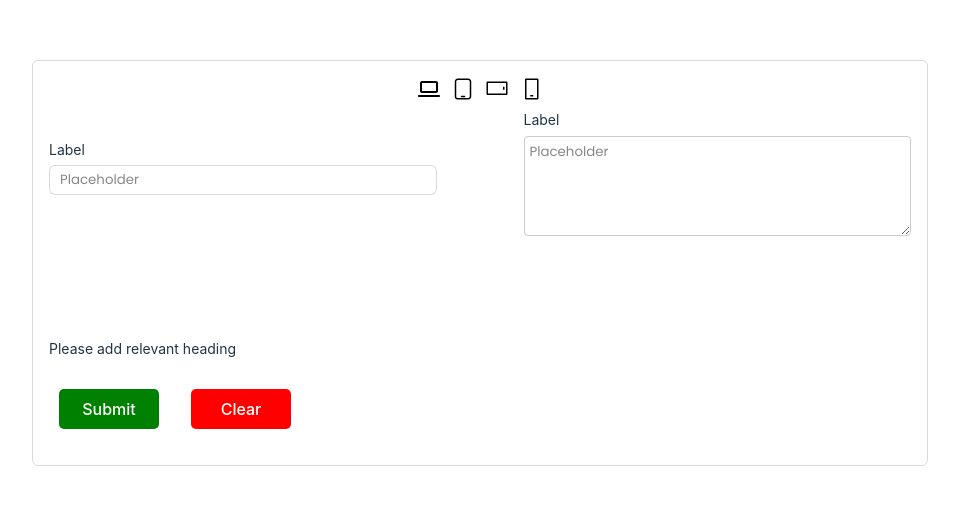
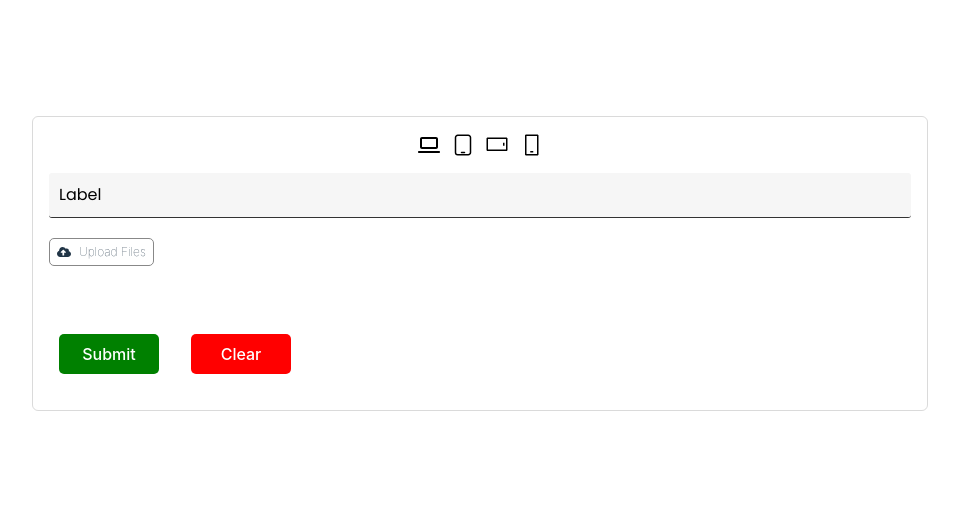
Before and after one commit to jshah3821/dynamic-form-for-project, a React (Vite) app: page / in a window 1280 px wide. Shown: the part 137-642 px from the top of the page, without its empty margins (160-1119 px from the left). Built offline with nearby package versions, Linux system fonts and the light colour scheme.

Commit message:
fixed and added multiple upload

```diff
--- a/src/components/Elements/FormBuilder.css
+++ b/src/components/Elements/FormBuilder.css
@@ -1426,3 +1426,12 @@ textarea {
   width: auto;
   height: auto;
 }
+
+.selectBoxContainer,
+.form_inputContainer,
+.fp_text,
+.px1,
+.inputContainer,
+.le_container {
+  width: 100%;
+}
--- a/src/components/Elements/FormBuilder.tsx
+++ b/src/components/Elements/FormBuilder.tsx
@@ -604,53 +604,101 @@ export const FormBuilder = ({ id, jsonData, canvasStyle }: Props) => {
     localStorage.setItem("formData", imageFile);
   }, [imageFile]);
 
+  // const formDataHandleChange = (event, id, multipleFileUpload?) => {
+  //   const { name, value } = event?.target;
+
+  //   console.log("name, value", name, value);
+
+  //   let updatedFiles: any;
+  //   if (name === "survey_image") {
+  //     const fileList = event.target.files;
+  //     console.log("fileList", fileList);
+
+  //     console.log("updatedFiles", updatedFiles);
+
+  //     if (multipleFileUpload) {
+  //       const existingFiles = formData[id] || []; // Get existing files from formData
+  //       updatedFiles = [...existingFiles]; // Copy existing files to updatedFiles
+  //     } else {
+  //       updatedFiles = [];
+  //     }
+  //     for (let i = 0; i < fileList.length; i++) {
+  //       const file = fileList[i];
+  //       const reader = new FileReader();
+  //       reader.onload = (e: any) => {
+  //         const dataURL = e.target.result;
+
+  //         updatedFiles.push({ name: file.name, dataURL });
+  //         setImageFile(dataURL);
+  //         if (updatedFiles.length === fileList.length) {
+  //           setFormData((prevState) => ({
+  //             ...prevState,
+  //             [id]: updatedFiles,
+  //           }));
+  //         }
+  //       };
+  //       reader.readAsDataURL(file);
+  //     }
+  //   } else if (name === "checkbox" || name === "survey_checkbox") {
+  //     let tempData = [...formData[id]];
+  //     if (tempData.find((data) => data === value)) {
+  //       tempData = tempData.filter((data) => data !== value);
+  //     } else {
+  //       tempData.push(value);
+  //     }
+  //     setFormData((prevState) => ({
+  //       ...prevState,
+  //       [id]: tempData,
+  //     }));
+  //   } else {
+  //     setFormData((prevState) => ({
+  //       ...prevState,
+  //       [id]: value,
+  //     }));
+  //   }
+  // };
+
   const formDataHandleChange = (event, id, multipleFileUpload?) => {
     const { name, value } = event?.target;
 
-    console.log("name, value", name, value);
-
-    let updatedFiles: any;
-
-    // console.log(updatedFiles, "updatedFiles");
-
     if (name === "survey_image") {
       const fileList = event.target.files;
-      console.log(fileList, "filelidsdsad");
+      let updatedFiles = multipleFileUpload ? [...(formData[id] || [])] : [];
 
-      if (multipleFileUpload) {
-        const existingFiles = formData[id] || []; // Get existing files from formData
-        updatedFiles = [...existingFiles]; // Copy existing files to updatedFiles
-      } else {
-        updatedFiles = [];
-      }
+      // Array to hold all promises from FileReader.onload events
+      const promises = [];
+
       for (let i = 0; i < fileList.length; i++) {
         const file = fileList[i];
         const reader = new FileReader();
-        reader.onload = (e: any) => {
-          const dataURL = e.target.result;
+        const promise = new Promise((resolve, reject) => {
+          reader.onload = (e: any) => {
+            const dataURL = e.target.result;
+            updatedFiles.push({ name: file.name, dataURL });
+            setImageFile(dataURL);
+            resolve();
+          };
+          reader.onerror = (error) => reject(error);
+        });
 
-          updatedFiles.push({ name: file.name, dataURL });
-          setImageFile(dataURL);
-          if (updatedFiles.length === fileList.length) {
-            setFormData((prevState) => ({
-              ...prevState,
-              [id]: updatedFiles,
-            }));
-          }
-        };
+        promises.push(promise);
         reader.readAsDataURL(file);
       }
+
+      // After all files are read, update formData[id]
+      Promise.all(promises)
+        .then(() => {
+          setFormData((prevState) => ({
+            ...prevState,
+            [id]: updatedFiles,
+          }));
+        })
+        .catch((error) => {
+          console.error("Error reading files:", error);
+          // Handle error if necessary
+        });
     } else if (name === "checkbox" || name === "survey_checkbox") {
-      let tempData = [...formData[id]];
-      if (tempData.find((data) => data === value)) {
-        tempData = tempData.filter((data) => data !== value);
-      } else {
-        tempData.push(value);
-      }
-      setFormData((prevState) => ({
-        ...prevState,
-        [id]: tempData,
-      }));
+      // Checkbox handling logic
     } else {
       setFormData((prevState) => ({
         ...prevState,
--- a/src/data.json
+++ b/src/data.json
@@ -1,52 +1,38 @@
 {
   "canvasFields": [
     {
-      "selectionType": "form",
-      "type": "element",
-      "subType": "input",
-      "title": "Text Input",
-      "icon": {
-        "key": null,
-        "ref": null,
-        "props": {
-          "className": "field_icons"
-        },
-        "_owner": null,
-        "_store": {}
-      },
+      "selectionType": "surveyform",
+      "type": "surveyform",
+      "subType": "survey_image",
+      "title": "File Upload",
       "properties": {
-        "type": "Text",
-        "name": "Name",
-        "label": "Label",
-        "placeholder": "Placeholder"
-      },
-      "validation": {
-        "minLength": "",
-        "maxLength": "",
-        "required": false
-      },
-      "style": {
-        "height": "",
-        "width": "",
-        "backgroundColor": "",
-        "color": "",
-        "paddingTop": "",
-        "marginTop": "",
-        "fontSize": "14px",
+        "name": "survey_image",
+        "question_style": {
+          "backgroundColor": "#f6f6f6",
+          "fontSize": "16px",
           "fontStyle": "",
           "fontFamily": "",
           "fontWeight": "",
           "textAlign": "",
-        "lineHeight": "",
           "textDecoration": "",
           "textTransform": "",
-        "direction": "",
-        "ratio": "",
+          "color": "#000000",
+          "width": "",
+          "height": "",
           "minWidth": "",
           "minHeight": "",
           "maxWidth": "",
           "maxHeight": "",
-        "objectFit": "contain",
+          "objectFit": "",
+          "overflow": "",
+          "marginTop": "",
+          "marginLeft": "",
+          "marginRight": "",
+          "marginBottom": "",
+          "paddingTop": "",
+          "paddingLeft": "",
+          "paddingRight": "",
+          "paddingBottom": "",
           "isBorder": "",
           "borderWidth": "",
           "borderStyle": "",
@@ -69,51 +55,29 @@
           "borderBottomLeftRadius": "",
           "borderBottomRightRadius": ""
         },
-      "id": "field-1719585935588-762034",
-      "isSelectedField": false
-    },
-    {
-      "selectionType": "form",
-      "type": "element",
-      "subType": "textarea",
-      "title": "Text Area",
-      "icon": {
-        "key": null,
-        "ref": null,
-        "props": {
-          "className": "field_icons"
-        },
-        "_owner": null,
-        "_store": {}
-      },
-      "properties": {
-        "rows": 5,
-        "label": "Label",
-        "name": "Text Area",
-        "placeholder": "Placeholder"
-      },
-      "style": {
-        "height": "",
-        "width": "",
-        "backgroundColor": "",
-        "color": "",
-        "paddingTop": "",
-        "marginTop": "",
+        "answer_style": {
+          "backgroundColor": "#ffffff",
           "fontSize": "14px",
           "fontStyle": "",
           "fontFamily": "",
           "fontWeight": "",
-        "textAlign": "",
-        "lineHeight": "",
           "textDecoration": "",
           "textTransform": "",
-        "direction": "",
-        "ratio": "",
+          "height": "",
+          "width": "",
           "minWidth": "",
           "minHeight": "",
           "maxWidth": "",
           "maxHeight": "",
-        "objectFit": "contain",
+          "overflow": "",
+          "marginTop": "",
+          "marginLeft": "",
+          "marginRight": "",
+          "marginBottom": "",
+          "paddingTop": "",
+          "paddingLeft": "",
+          "paddingRight": "",
+          "paddingBottom": "",
           "isBorder": "",
           "borderWidth": "",
           "borderStyle": "",
@@ -136,84 +100,30 @@
           "borderBottomLeftRadius": "",
           "borderBottomRightRadius": ""
         },
+        "questionDetails": {
+          "question_text": "",
+          "question_image": {},
+          "minLength": "",
+          "maxLength": ""
+        },
+        "isMultiAllowed": true,
         "validation": {
           "minLength": "",
           "maxLength": "",
-        "required": false
+          "minRange": "",
+          "maxRange": "",
+          "unit": ""
+        }
       },
-      "id": "field-1719585948742-595896",
-      "isSelectedField": false
-    },
-    {
-      "selectionType": "form",
-      "type": "typography",
-      "subType": "text",
-      "title": "Heading",
-      "icon": {
-        "key": null,
-        "ref": null,
-        "props": {
-          "className": "field_icons"
-        },
-        "_owner": null,
-        "_store": {}
-      },
-      "properties": {
-        "text": "Please add relevant heading"
-      },
-      "style": {
-        "height": "",
-        "width": "",
-        "backgroundColor": "",
-        "color": "",
-        "paddingTop": "",
-        "marginTop": "",
-        "fontSize": "14px",
-        "fontStyle": "",
-        "fontFamily": "",
-        "fontWeight": "",
-        "textAlign": "",
-        "lineHeight": "",
-        "textDecoration": "",
-        "textTransform": "",
-        "direction": "",
-        "ratio": "",
-        "minWidth": "",
-        "minHeight": "",
-        "maxWidth": "",
-        "maxHeight": "",
-        "objectFit": "contain",
-        "isBorder": "",
-        "borderWidth": "",
-        "borderStyle": "",
-        "borderColor": "",
-        "borderTopWidth": "",
-        "borderTopStyle": "",
-        "borderTopColor": "",
-        "borderRightWidth": "",
-        "borderRightStyle": "",
-        "borderRightColor": "",
-        "borderBottomWidth": "",
-        "borderBottomStyle": "",
-        "borderBottomColor": "",
-        "borderLeftWidth": "",
-        "borderLeftStyle": "",
-        "borderLeftColor": "",
-        "borderRadius": "",
-        "borderTopLeftRadius": "",
-        "borderTopRightRadius": "",
-        "borderBottomLeftRadius": "",
-        "borderBottomRightRadius": ""
-      },
-      "id": "field-1719585950046-640417",
+      "id": "lgkVZn6FQVyWg04sv2ysP",
       "isSelectedField": false
     }
   ],
   "canvasCssStyling": {
-    "display": "grid",
-    "alignItems": "center",
-    "gap": "87px",
+    "display": "",
+    "alignItems": "",
+    "gap": "0px",
     "gridTemplateRows": "",
-    "gridTemplateColumns": "repeat(2, 1fr)"
+    "gridTemplateColumns": ""
   }
 }
--- a/src/index.css
+++ b/src/index.css
@@ -67,11 +67,11 @@ button:focus-visible {
   }
 }
 
-.selectBoxContainer,
+/* .selectBoxContainer,
 .form_inputContainer,
 .fp_text,
 .px1,
 .inputContainer,
 .le_container {
   width: 100%;
-}
+} */
```
Lines whose indentation alone changed are shown as unchanged.
